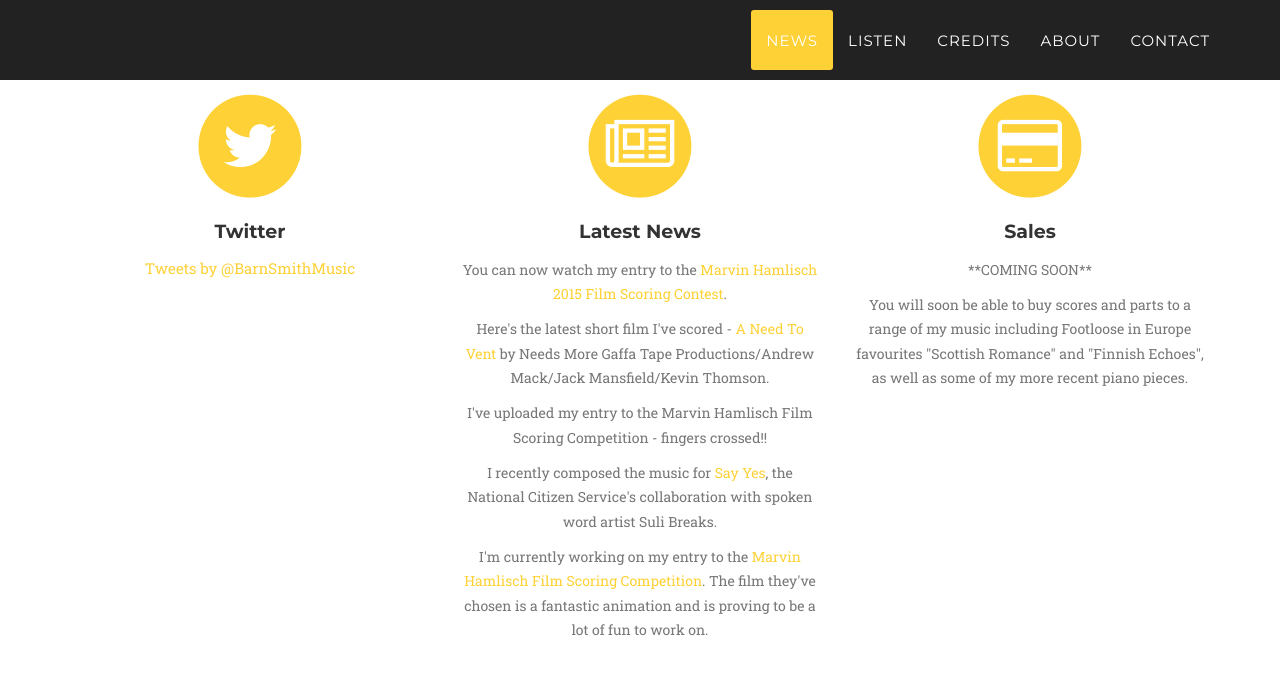
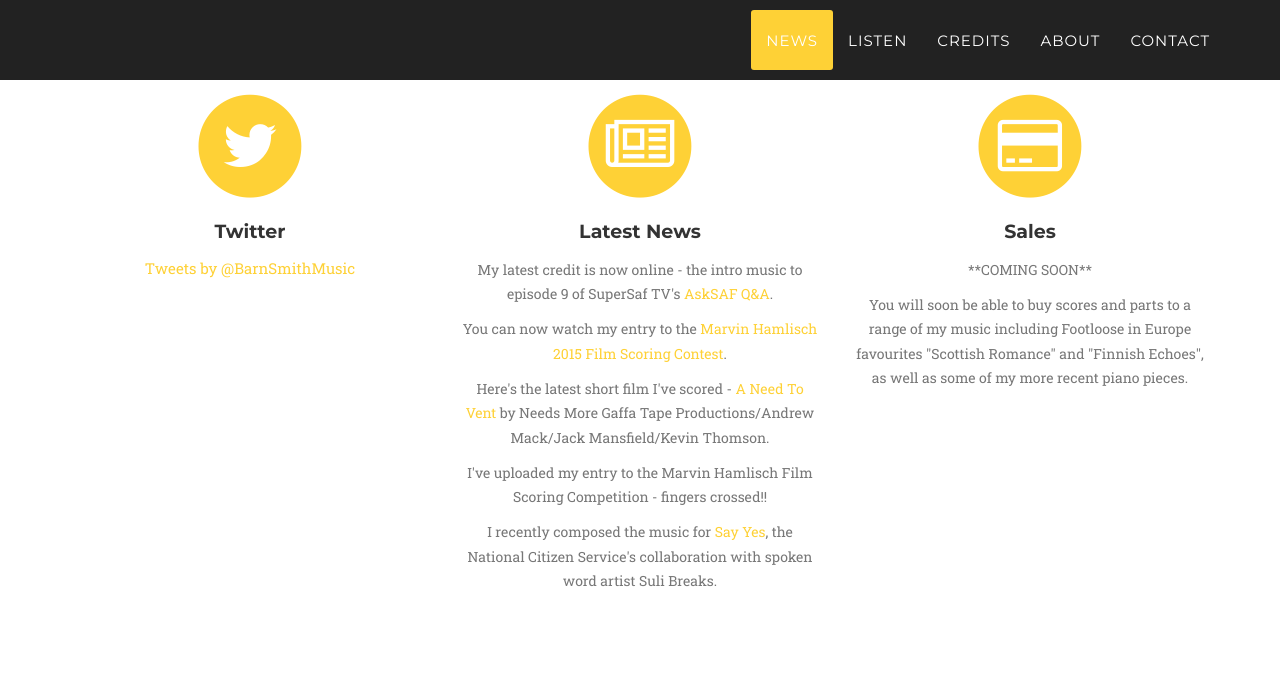
Before and after one commit to barnabysmithmusic/barnabysmithmusic.github.io, a Jekyll site: the page built from index.html, in a window 1280 px wide and 900 px high, scrolled down 940 px. Shown: the top 674 px of the window. Built offline with Jekyll 4.4.1, drawn with Linux system fonts in a browser that asks for light colours; some web fonts are replaced; comment, search, counter and statistics services are not loaded; some of the changed text lies outside the part shown.

Commit message:
Add SuperSaf TV credit and news item

```diff
--- a/_includes/credits.html
+++ b/_includes/credits.html
@@ -10,6 +10,22 @@
             <div class="row">
                 <div class="col-lg-12">
                     <ul class="timeline">
+                      <li>
+                          <div class="timeline-image">
+                              <a href="https://www.youtube.com/watch?v=pb8sWPQNnHc" target="_blank">
+                                <img class="img-circle img-responsive" src="img/credits/supersaf_tv_credit_logo.png" alt="">
+                              </a>
+                          </div>
+                          <div class="timeline-panel">
+                              <div class="timeline-heading">
+                                  <h4>2015</h4><br>
+                                  <h4 class="subheading"><a href="https://www.youtube.com/watch?v=pb8sWPQNnHc" target="_blank">AskSAF Q&A Episode 9</a></h4>
+                              </div>
+                              <div class="timeline-body">
+                                  <p class="text-muted">SuperSaf TV.</p>
+                              </div>
+                          </div>
+                      </li>
                         <li class="timeline-inverted">
                             <div class="timeline-image">
                                 <a href="https://www.youtube.com/watch?v=dTswxY-XLn8" target="_blank">
--- a/_includes/news.html
+++ b/_includes/news.html
@@ -33,11 +33,12 @@
                         <i class="fa fa-newspaper-o fa-stack-1x fa-inverse"></i>
                     </span>
                     <h4 class="service-heading">Latest News</h4>
+                     <p class="text-muted">My latest credit is now online - the intro music to episode 9 of SuperSaf TV's <a href="https://www.youtube.com/watch?v=pb8sWPQNnHc">AskSAF Q&A</a>.</p>
                     <p class="text-muted">You can now watch my entry to the <a href="https://vimeo.com/130894553">Marvin Hamlisch 2015 Film Scoring Contest</a>.</p>
                     <p class="text-muted">Here's the latest short film I've scored - <a href="https://www.youtube.com/watch?v=HB7fN3H6r5Y">A Need To Vent</a> by Needs More Gaffa Tape Productions/Andrew Mack/Jack Mansfield/Kevin Thomson.</p>
                     <p class="text-muted">I've uploaded my entry to the Marvin Hamlisch Film Scoring Competition - fingers crossed!!</p>
                     <p class="text-muted">I recently composed the music for <a href="https://www.youtube.com/watch?v=dTswxY-XLn8">Say Yes</a>, the National Citizen Service's collaboration with spoken word artist Suli Breaks.</p>
-                    <p class="text-muted">I'm currently working on my entry to the <a href="https://cine.org/hamlischcontest/">Marvin Hamlisch Film Scoring Competition</a>. The film they've chosen is a fantastic animation and is proving to be a lot of fun to work on.</p>
+
 
 
                 </div>
```
Also changed, not shown: img/credits/supersaf_tv_credit_logo.png (added).
